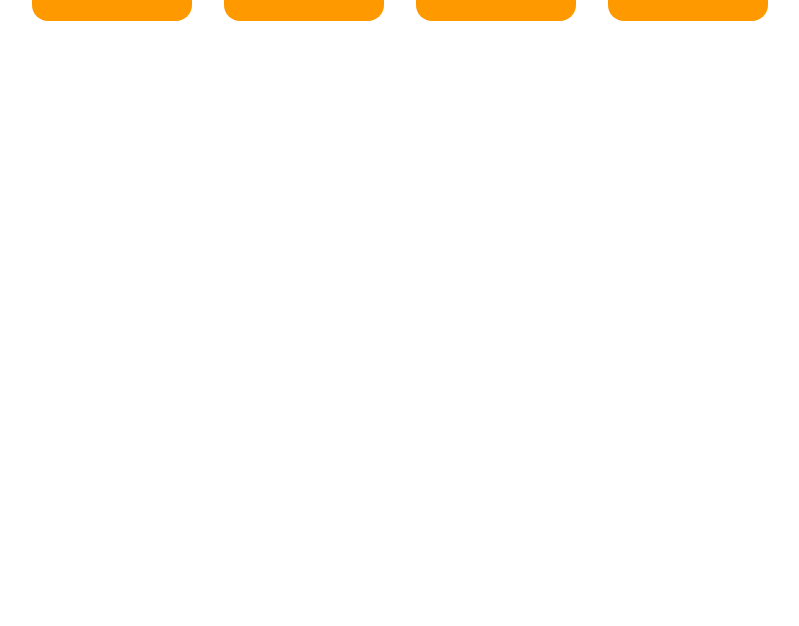
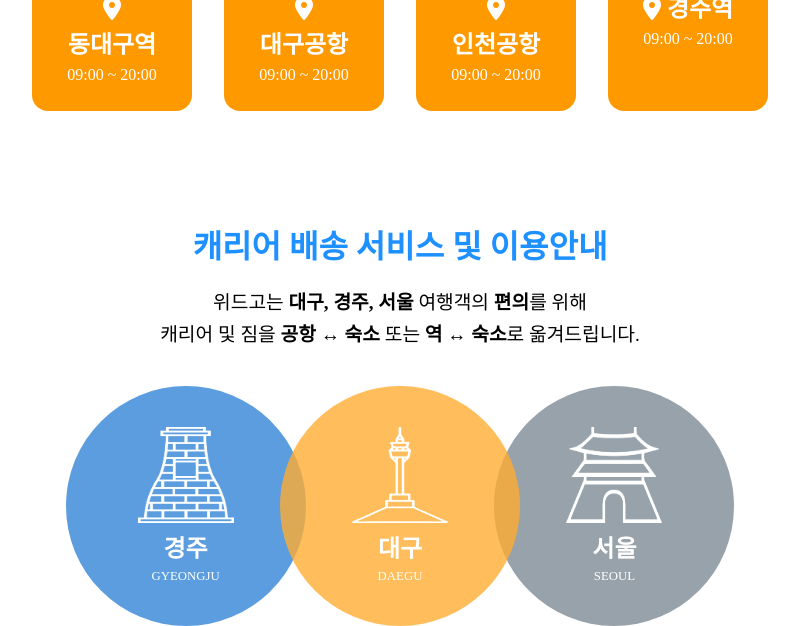
Before and after one commit to cjo3o/p2-jim, a plain HTML site: page html/service.html in a window 1280 px wide. Shown: the part 1795-2421 px from the top of the page, without its empty margins (240-1039 px from the left). Before the commit the page ends 1832 px from the top, so only its background shows below. Drawn offline with nearby package versions, Linux system fonts and the light colour scheme; a web font is replaced by a local one.

Commit message:
no message

```diff
--- a/css/service.css
+++ b/css/service.css
@@ -29,13 +29,14 @@ li{
     color: dodgerblue;
     font-weight: bold;
     font-size: 2.0rem;
-    margin-top: 3rem;
+    margin-top: 6rem;
     margin-bottom: 1rem;
 }
-#container .sub-title{
+.sub-title{
     font-size: 1.2rem;
     text-align: center;
     margin-bottom: 3rem;
+    line-height: 2rem;
 }
 .info-service ul{
     display: flex;
@@ -149,3 +150,56 @@ li{
 .map-icon-time{
     color: white;
 }
+.local{
+    display: flex;
+    justify-content: center;
+    align-items: center;
+}
+.local-icon{
+    display: flex;
+    flex-direction: column;
+    justify-content: center;
+    align-items: center;
+    width: 15rem;
+    height: 15rem;
+    background-color: rgba(51, 133, 214, 0.8);
+    border-radius: 50%;
+    margin: -0.8rem;
+}
+.local-icon2{
+    display: flex;
+    flex-direction: column;
+    justify-content: center;
+    align-items: center;
+    width: 15rem;
+    height: 15rem;
+    background-color: rgba(255, 173, 51, 0.8);
+    border-radius: 50%;
+    margin: -0.8rem;
+    z-index: 100;
+}
+.local-icon3{
+    display: flex;
+    flex-direction: column;
+    justify-content: center;
+    align-items: center;
+    width: 15rem;
+    height: 15rem;
+    background-color: rgba(127, 139, 149, 0.8);
+    border-radius: 50%;
+    margin: -0.8rem;
+}
+.local-img{
+    width: 6rem;
+    height: 6rem;
+}
+.local-txt-k{
+    margin-top: 0.5rem;
+    color: white;
+    font-weight: bold;
+    font-size: 1.5rem;
+}
+.local-txt-e{
+    color: white;
+    font-size: 0.8rem;
+}
--- a/html/service.html
+++ b/html/service.html
@@ -40,9 +40,9 @@
                 </li>
             </ul>
         </div> <!--info service-->
-            <h1 class="title" style="margin-top: 5rem">서비스 이용방법 및 주의사항</h1>
+            <h1 class="title">서비스 이용방법 및 주의사항</h1>
             <div class="how-to-use">
-                <a href="">이용약관 상세보기</a>
+                <a href="" target="_blank">이용약관 상세보기</a>
             </div>
         <ul class="use-circle">
                 <li>
@@ -145,6 +145,28 @@
                 </a>
             </div>
         </div>
+        <h1 class="title">캐리어 배송 서비스 및 이용안내</h1>
+        <p class="sub-title">
+            위드고는 <strong>대구, 경주, 서울</strong> 여행객의 <strong>편의</strong>를 위해<br/>
+            캐리어 및 짐을 <strong>공항 ↔ 숙소</strong> 또는 <strong>역 ↔ 숙소</strong>로 옮겨드립니다.
+        </p>
+        <div class="local">
+            <div class="local-icon">
+                <img class="local-img" src="/images/gyeongju.png" alt="경주">
+                <h3 class="local-txt-k">경주</h3>
+                <p class="local-txt-e">GYEONGJU</p>
+            </div>
+            <div class="local-icon2">
+                <img class="local-img" src="/images/daegu.png" alt="대구">
+                <h3 class="local-txt-k">대구</h3>
+                <p class="local-txt-e">DAEGU</p>
+            </div>
+            <div class="local-icon3">
+                <img class="local-img" src="/images/seoul.png" alt="서울">
+                <h3 class="local-txt-k">서울</h3>
+                <p class="local-txt-e">SEOUL</p>
+            </div>
+        </div>
 
 
 
```
Also changed, not shown: images/daegu.png (added), images/gyeongju.png (added), images/seoul.png (added).
